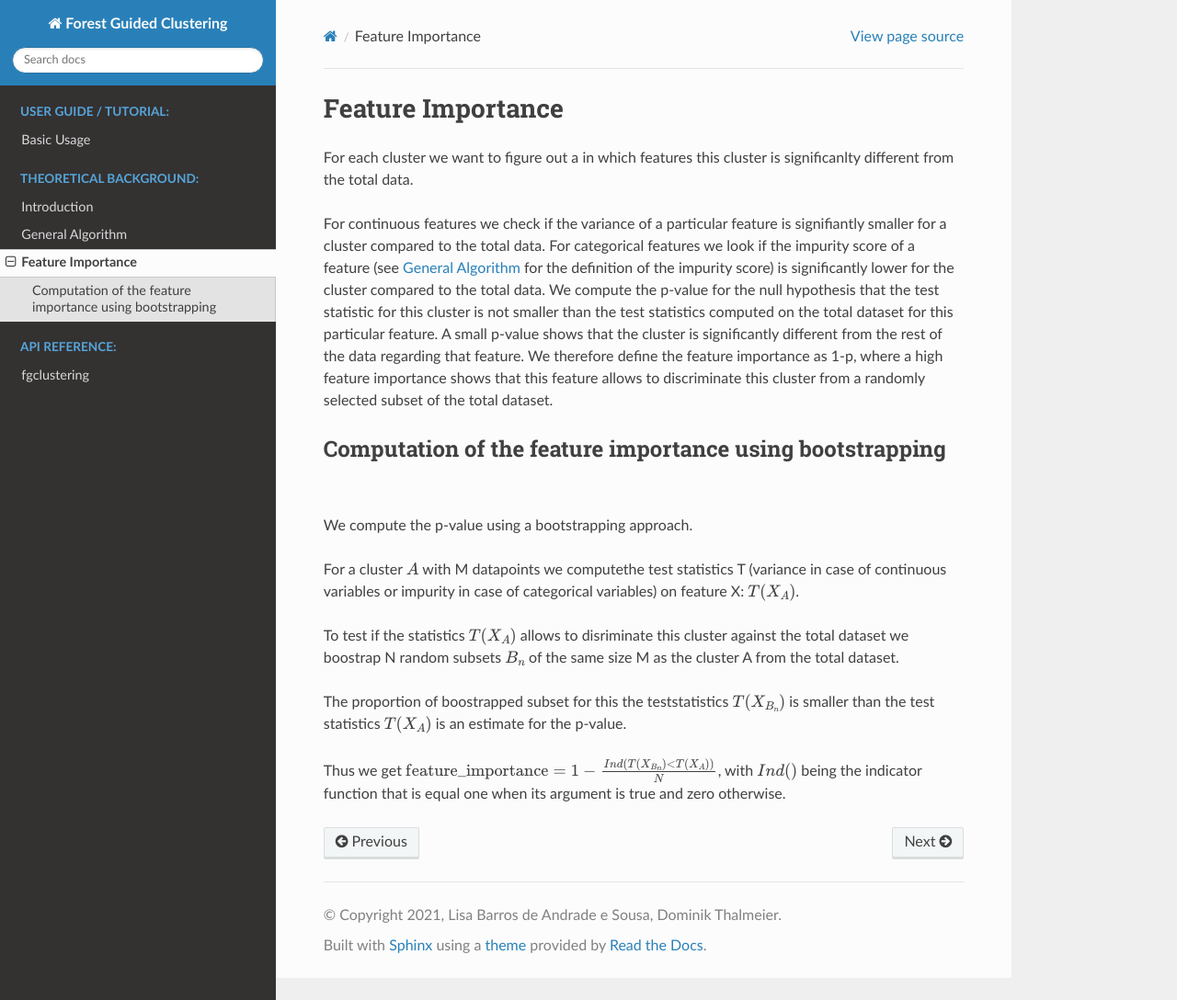
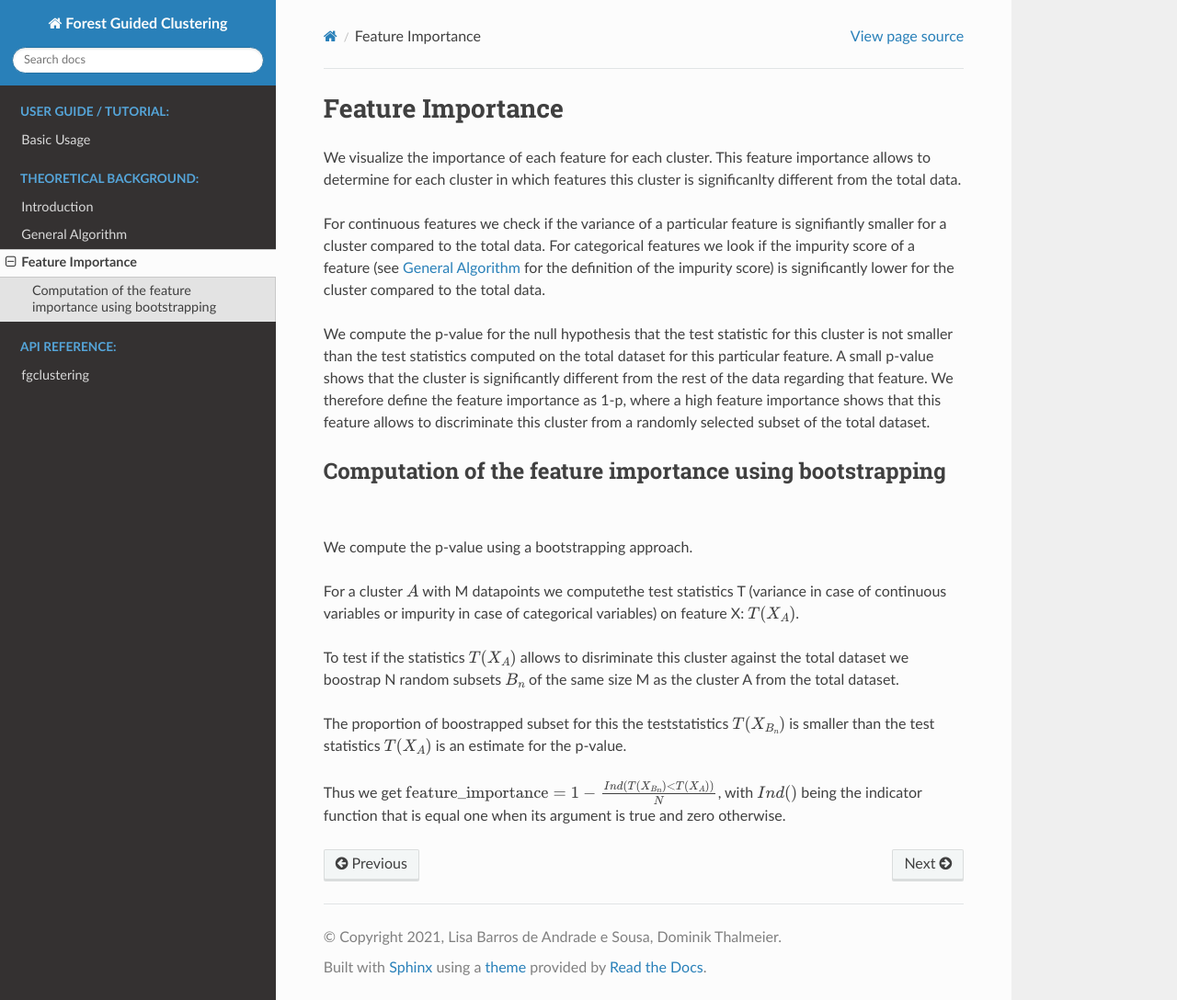
Before and after one commit to HelmholtzAI-Consultants-Munich/fg-clustering, a Sphinx documentation site: the page built from docs/source/feature_importance.rst, in a window 1280 px wide and 1088 px high. Shown: the whole window at 92% size. Built offline with Sphinx 7.4.7 and the Read the Docs theme 2.0.0, drawn with Linux system fonts in a browser that asks for light colours; pages that are not in the unit, such as notebooks, are missing from menus.

Commit message:
Update feature_importance.rst

```diff
--- a/docs/source/feature_importance.rst
+++ b/docs/source/feature_importance.rst
@@ -1,11 +1,13 @@
 Feature Importance
 ===============
 
-For each cluster we want to figure out a in which features this cluster is significanlty different from the total data.
+We visualize the importance of each feature for each cluster. This feature importance allows to determine
+for each cluster in which features this cluster is significanlty different from the total data.
 
 For continuous features we check if the variance of a particular feature is signifiantly smaller for a cluster compared to the total data.
 For categorical features we look if the impurity score of a feature (see :doc:`general_algorithm` for the definition of the impurity score) is significantly lower for the cluster
 compared to the total data.
+
 We compute the p-value for the null hypothesis that the test statistic for this cluster is not smaller than the test statistics computed on the total dataset for this particular feature.
 A small p-value shows that the cluster is significantly different from the rest of the data regarding that feature.
 We therefore define the feature importance as 1-p, where a high feature importance shows that this feature allows to discriminate this cluster from a randomly selected subset of the total dataset.
```
